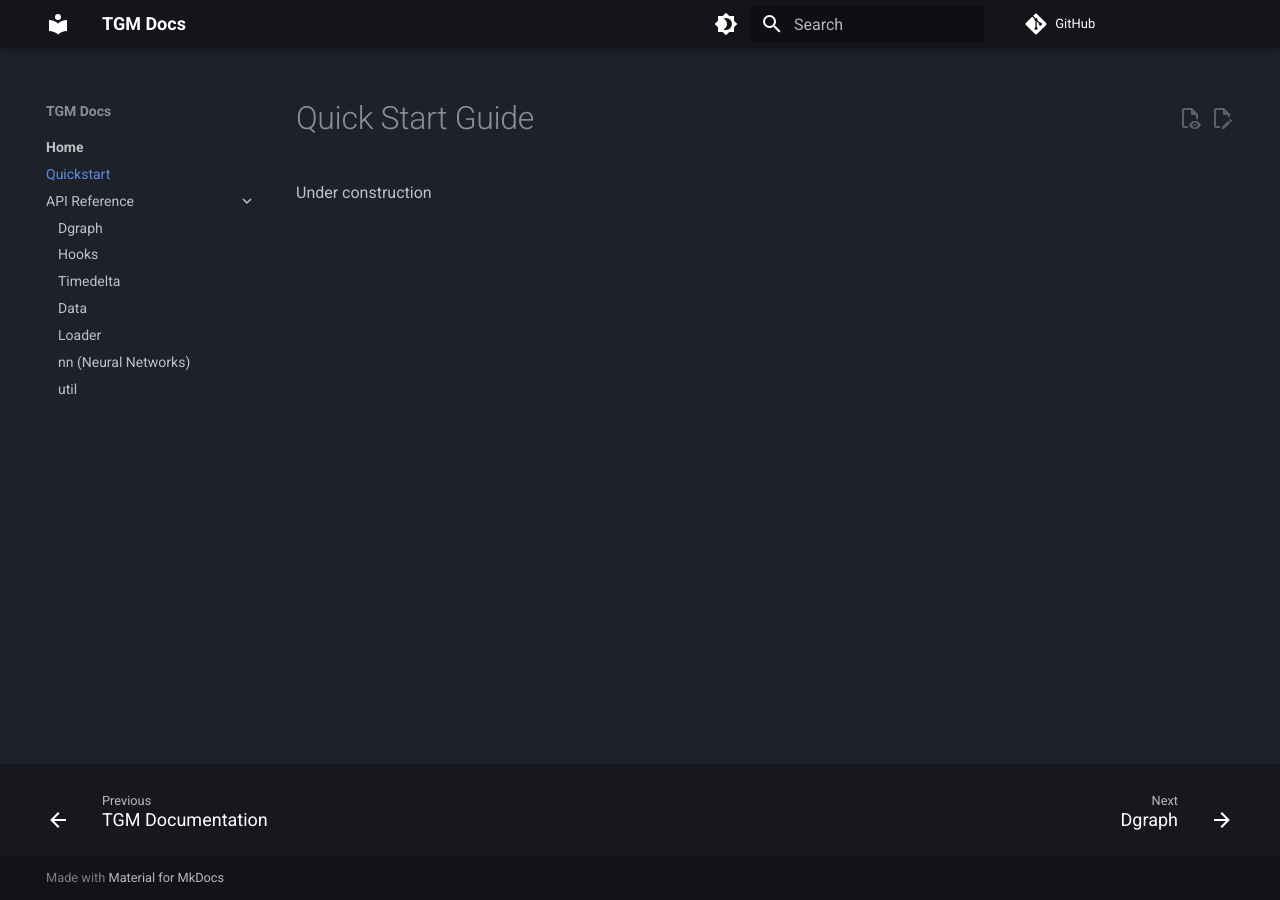
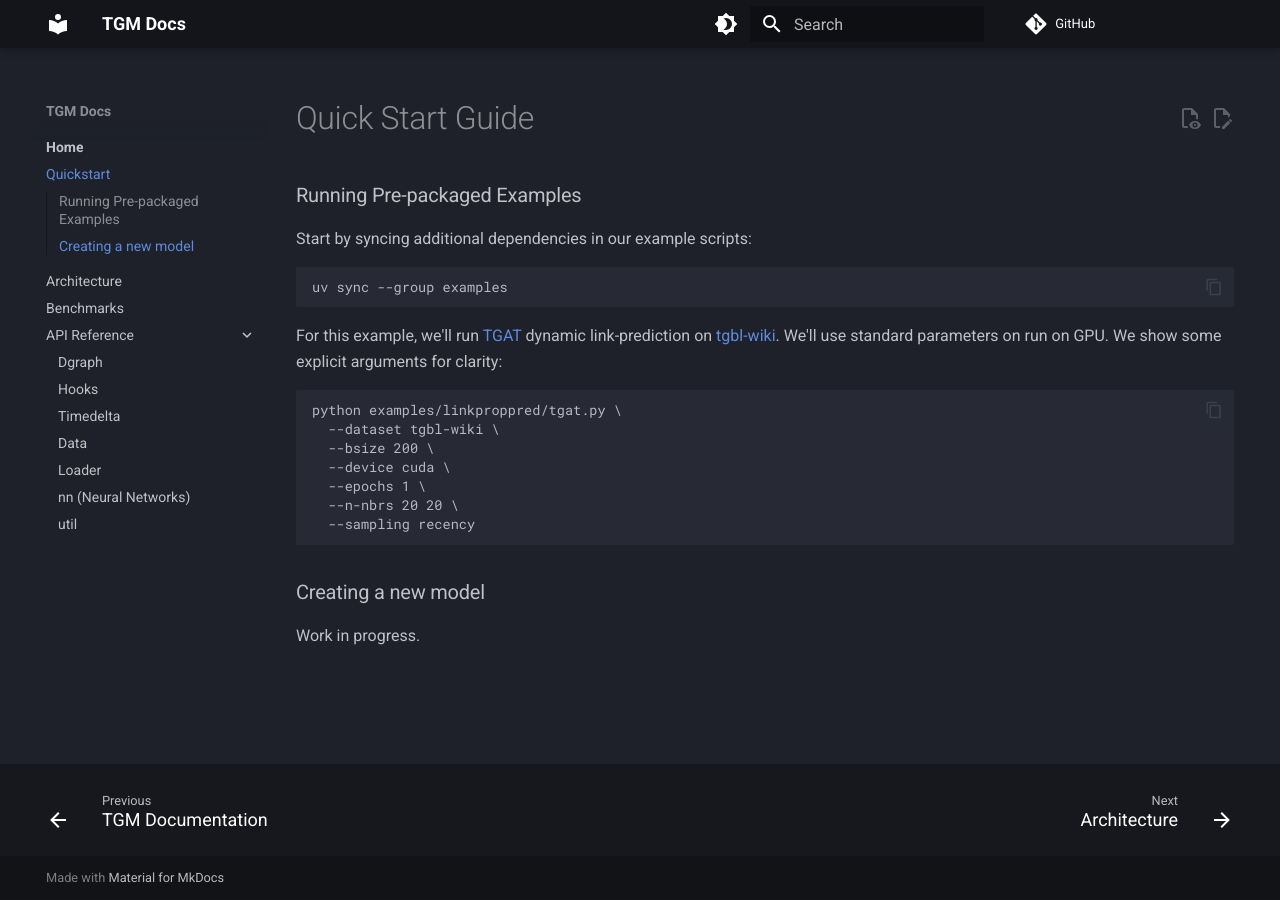
Before and after one commit to tgm-team/tgm, an MkDocs documentation site: the page built from docs/quickstart.md, in a window 1280 px wide. Built offline with MkDocs 1.6.1 and Material for MkDocs 9.7.7, drawn with Linux system fonts in a browser that asks for light colours; comment, search, counter and statistics services are not loaded.

Commit message:
Update Documentation (#42)
* WIp

* WIP

* WIP

* WIP

* WIP

* WIP

* WIP

* WIP

* WIP

* WIP

* WIP

* WIP

* WIP

* WIP

* WIP

* Update based on PR comments

````diff
--- a/docs/quickstart.md
+++ b/docs/quickstart.md
@@ -1,3 +1,25 @@
 # Quick Start Guide
 
-Under construction
+### Running Pre-packaged Examples
+
+Start by syncing additional dependencies in our example scripts:
+
+```sh
+uv sync --group examples
+```
+
+For this example, we'll run [TGAT](https://arxiv.org/abs/2002.07962) dynamic link-prediction on [tgbl-wiki](https://tgb.complexdatalab.com/docs/leader_linkprop/#tgbl-wiki-v2). We'll use standard parameters on run on GPU. We show some explicit arguments for clarity:
+
+```
+python examples/linkproppred/tgat.py \
+  --dataset tgbl-wiki \
+  --bsize 200 \
+  --device cuda \
+  --epochs 1 \
+  --n-nbrs 20 20 \
+  --sampling recency
+```
+
+### Creating a new model
+
+Work in progress.
--- a/mkdocs.yml
+++ b/mkdocs.yml
@@ -7,6 +7,8 @@ nav:
   - Home:
       - index.md
       - Quickstart: quickstart.md
+      - Architecture: architecture.md
+      - Benchmarks: benchmarks.md
       - API Reference:
           - dgraph.md
           - hooks.md
````
Also changed, not shown: README.md (+61 -14 lines), docs/architecture.md (added, +27 -0 lines), docs/benchmarks.md (added, +3 -0 lines), docs/img/architecture-dark.svg (added), docs/img/architecture-gray.svg (added), docs/img/architecture-light.svg (added).
